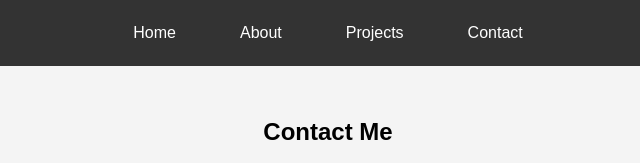
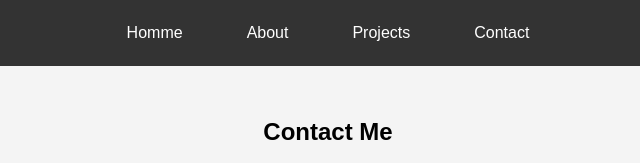
Before and after one commit to EmpServe/Personal-Portfolio-Website, a plain HTML site: page contact.html in a window 1280 px wide. Shown: the top 163 px of the page, 312-952 px from the left. Drawn offline with Linux system fonts and the light colour scheme.

Commit message:
Changed home

```diff
--- a/contact.html
+++ b/contact.html
@@ -10,7 +10,7 @@
     <header>
         <nav>
             <ul>
-                <li><a href="index.html">Home</a></li>
+                <li><a href="index.html">Homme</a></li>
                 <li><a href="about.html">About</a></li>
                 <li><a href="projects.html">Projects</a></li>
                 <li><a href="contact.html">Contact</a></li>
```
